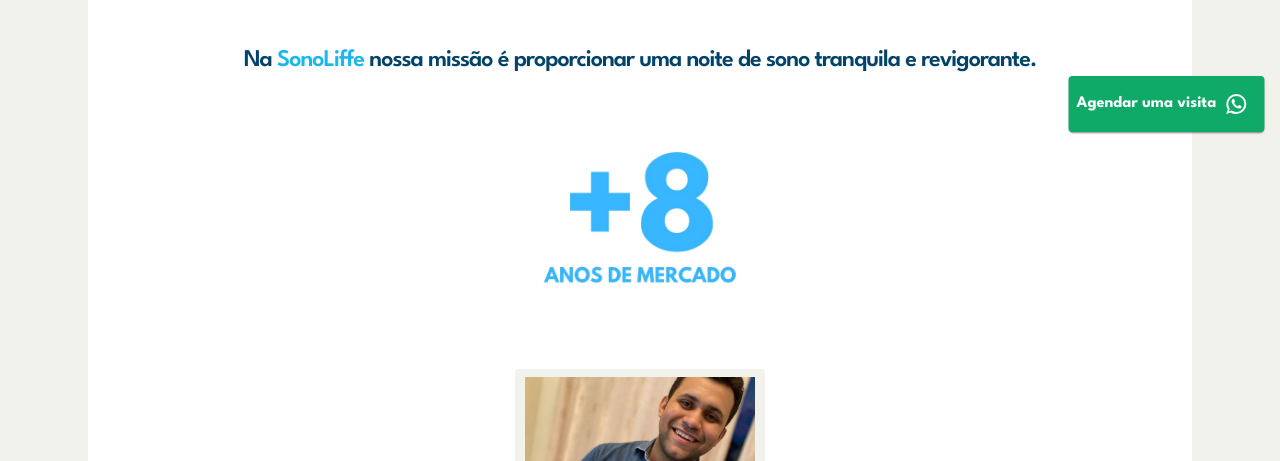
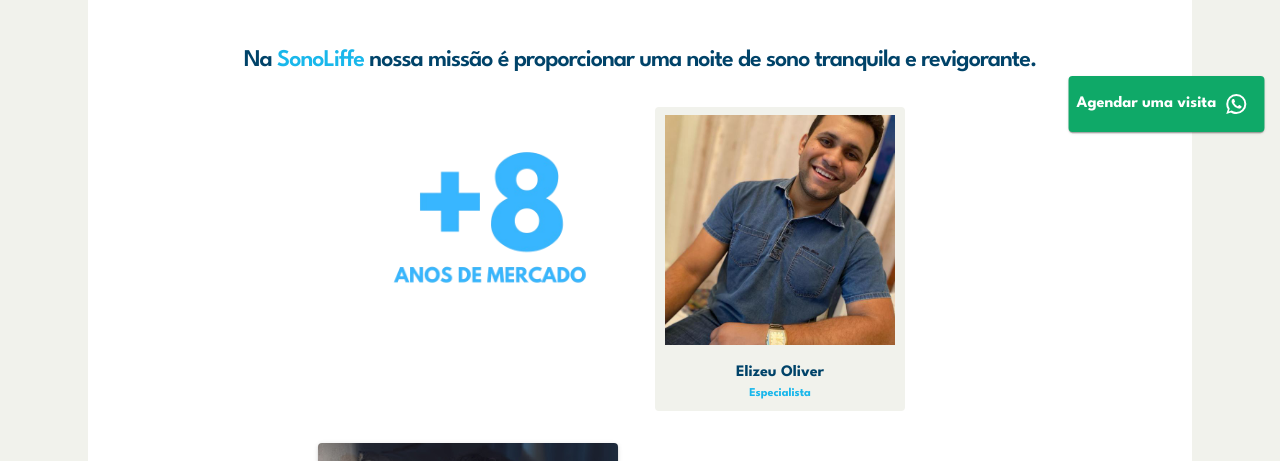
Before and after one commit to devliov/sonoliffe, a React (Vite) app: page / in a window 1280 px wide. Shown: the part 628-1089 px from the top of the page. Built offline with nearby package versions, Linux system fonts and the light colour scheme.

Commit message:
feat: change text for png

```diff
--- a/src/components/About/index.tsx
+++ b/src/components/About/index.tsx
@@ -83,6 +83,7 @@
           <span style={{ color: theme.palette.primary.main }}>SonoLiffe</span>{" "}
           nossa missão é proporcionar uma noite de sono tranquila e revigorante.
         </Typography>
+        <Box display="flex" gap="50px" justifyContent="center" flexWrap="wrap">
           <SellerAvatar src={Anos} alt="Credibilidade de 8 anos de mercado" />
           <SellerContainer>
             <SellerAvatar src={SellerPhoto} alt="Seller Photo" />
@@ -109,6 +110,7 @@
               </Typography>
             </Box>
           </SellerContainer>
+        </Box>
         <Box
           display="flex"
           flexDirection="row"
```
Lines whose indentation alone changed are shown as unchanged.
